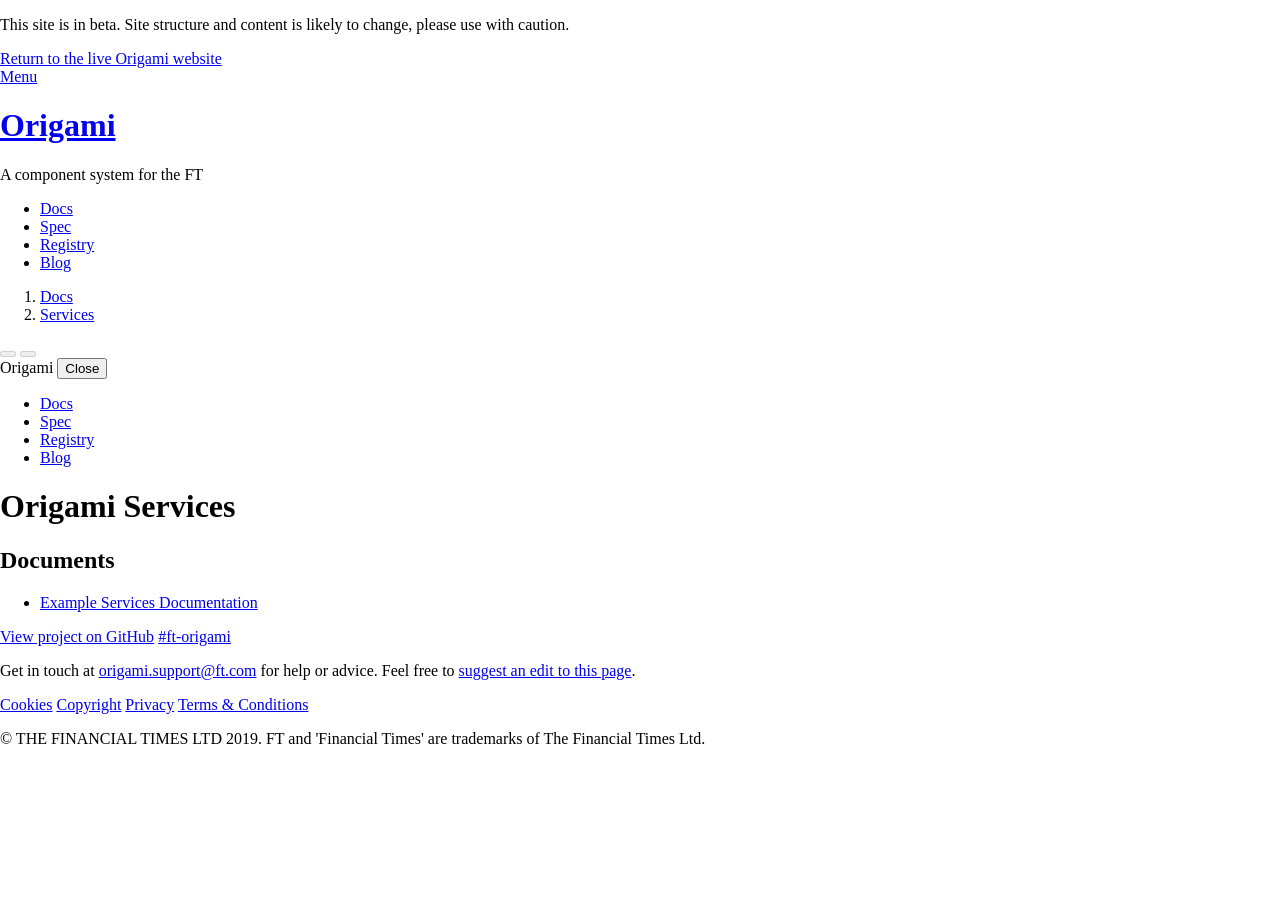
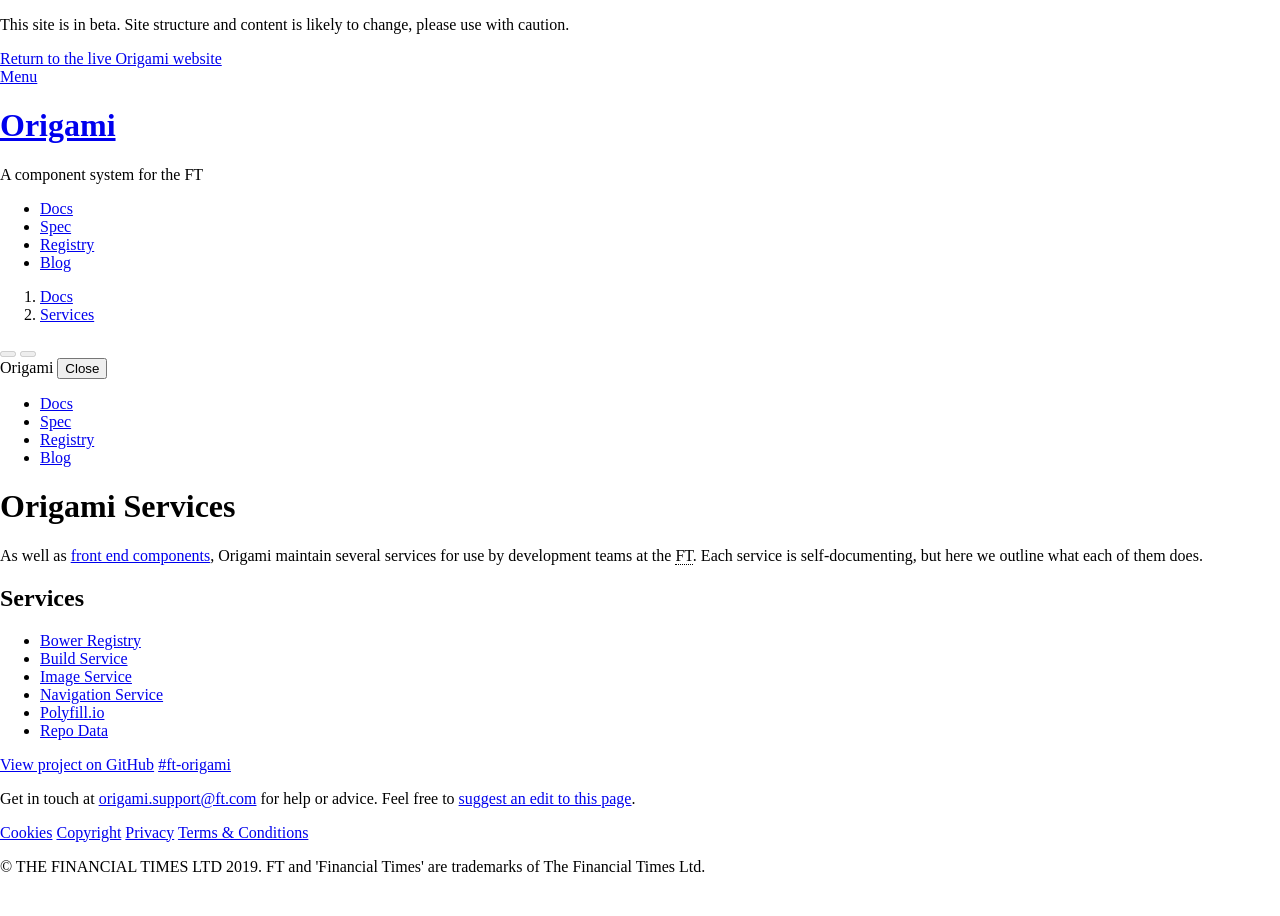
Before and after one commit to Financial-Times/origami-website, a Jekyll site: the page built from pages/services.md, in a window 1280 px wide. Built offline with Jekyll 4.4.1, drawn with Linux system fonts in a browser that asks for light colours; a style sheet for code colours, icons or effects is not loaded.

Commit message:
Add services documentation (#59)
* Add services documentation

This includes a short page for different services, which explains who's
allowed to use them, why they exist, and where to get the documentation.

* Update _services/polyfill-service.md

```diff
--- a/_layouts/collection.html
+++ b/_layouts/collection.html
@@ -6,7 +6,11 @@ layout: o-layout-docs
 
 {% if page.collection_id %}
 
-	<h2 id="documents">Documents</h2>
+	{% if page.collection_title %}
+		<h2 id="{{page.collection_title | slugify}}">{{page.collection_title}}</h2>
+	{% else %}
+		<h2 id="documents">Documents</h2>
+	{% endif %}
 
 	{% assign documents = site[page.collection_id] | sort: 'nav_order', 'last' %}
 
--- a/pages/documentation.html
+++ b/pages/documentation.html
@@ -49,7 +49,7 @@ layout: o-layout-landing
 		<div class="o-layout-item">
 			<h2>Services</h2>
 			<p>
-				Read documentation on <a href="/docs/services/">using Origami Services</a>:
+				We provide <a href="/docs/services/">several services</a> for use by people at the FT:
 			</p>
 			{% assign documents = site.services | sort: 'nav_order', 'last' %}
 			<ul>
--- a/pages/home.html
+++ b/pages/home.html
@@ -45,8 +45,7 @@ nav_order: 1
 				purpose of our services is to reduce duplicated effort across our development teams.
 			</p>
 			<ul>
-				<li><a href="https://registry.origami.ft.com/components?search=&module=&imageset=&service=true&active=true&maintained=true&experimental=&deprecated=&dead=">View all of our services</a></li>
-				<li><a href="/docs/services/">Read the service docs</a></li>
+				<li><a href="/docs/services/">Read about our services</a></li>
 			</ul>
 		</div>
 
--- a/pages/services.md
+++ b/pages/services.md
@@ -1,9 +1,10 @@
 ---
 title: Origami Services
-description: TODO
+description: An overview of the services that Origami provides for development teams at the FT
 permalink: /docs/services/
 layout: collection
 collection_id: services
+collection_title: Services
 
 # Navigation config
 nav_display: true
@@ -12,3 +13,5 @@ nav_label: Services
 
 
 # {{page.title}}
+
+As well as [front end components](/docs/components), Origami maintain several services for use by development teams at the <abbr title="Financial Times">FT</abbr>. Each service is self-documenting, but here we outline what each of them does.
```
Also changed, not shown: _services/bower-registry.md (added, +11 -0 lines), _services/build-service.md (added, +11 -0 lines), _services/example.md (deleted, +0 -8 lines), _services/image-service.md (added, +13 -0 lines), _services/navigation-service.md (added, +13 -0 lines), _services/polyfill-service.md (added, +13 -0 lines), _services/repo-data.md (added, +11 -0 lines).
